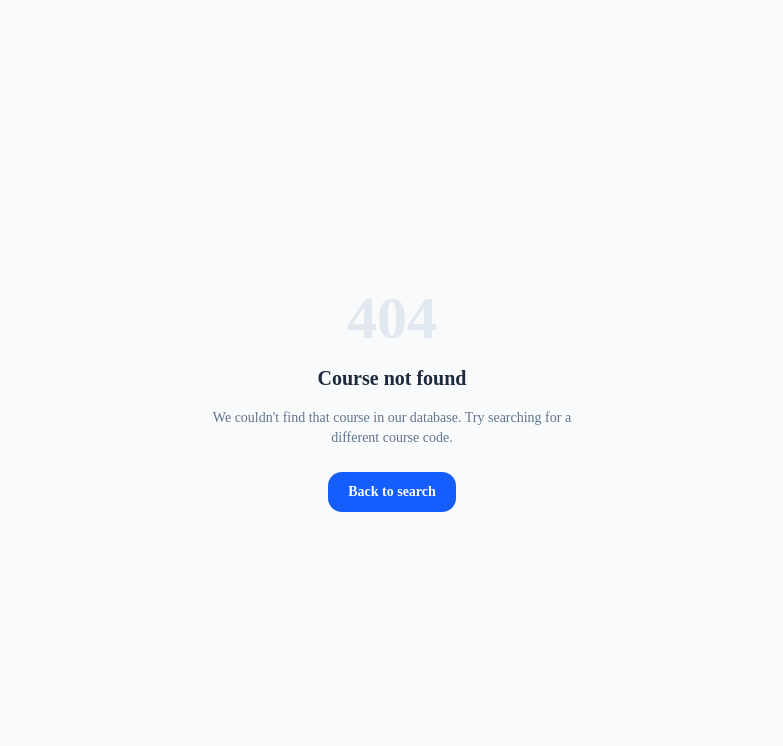
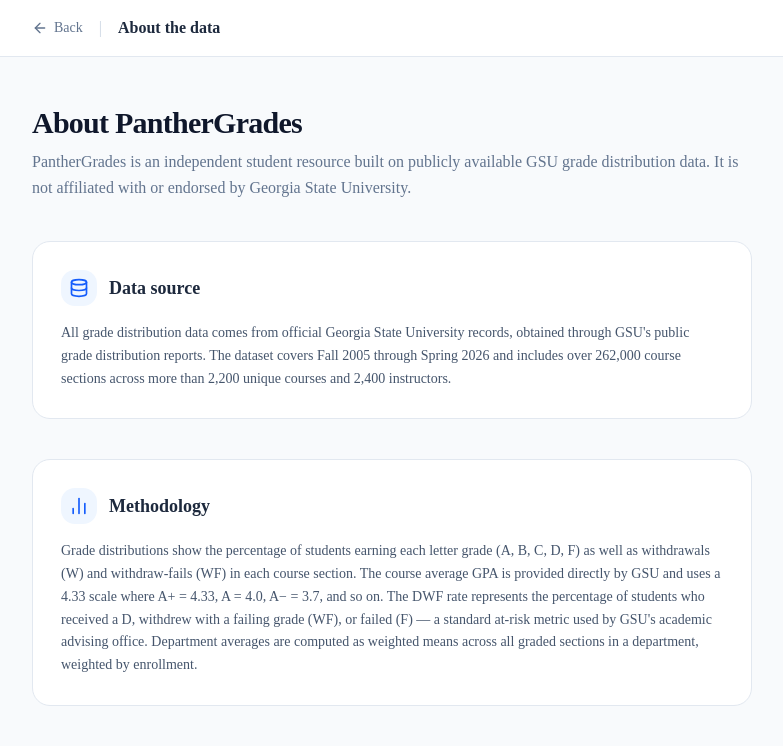
Before and after one commit to DebraBeat/PantherGrades, a Next.js app in the folder web/: page /about in a window 1280 px wide. Before the commit this address had no page. Shown: the top 746 px of the page, without its empty margins (248-1031 px from the left). Built offline with nearby package versions, Linux system fonts and the light colour scheme.

Commit message:
feat: about page, data source banner on course pages, about section on home

```diff
--- /dev/null
+++ b/web/app/about/page.tsx
@@ -0,0 +1,83 @@
+import Link from "next/link";
+import { ArrowLeft, Database, BarChart2, AlertTriangle, RefreshCw } from "lucide-react";
+
+const SECTIONS = [
+  {
+    icon: Database,
+    title: "Data source",
+    content: `All grade distribution data comes from official Georgia State University records, obtained through GSU's public grade distribution reports. The dataset covers Fall 2005 through Spring 2026 and includes over 262,000 course sections across more than 2,200 unique courses and 2,400 instructors.`,
+  },
+  {
+    icon: BarChart2,
+    title: "Methodology",
+    content: `Grade distributions show the percentage of students earning each letter grade (A, B, C, D, F) as well as withdrawals (W) and withdraw-fails (WF) in each course section. The course average GPA is provided directly by GSU and uses a 4.33 scale where A+ = 4.33, A = 4.0, A− = 3.7, and so on. The DWF rate represents the percentage of students who received a D, withdrew with a failing grade (WF), or failed (F) — a standard at-risk metric used by GSU's academic advising office. Department averages are computed as weighted means across all graded sections in a department, weighted by enrollment.`,
+  },
+  {
+    icon: AlertTriangle,
+    title: "Limitations",
+    content: `This data is aggregate only — no individual student records are used or displayed. Grade distributions reflect many interacting factors including course difficulty, student preparation, section size, semester timing, and instructional format (in-person vs. online). A low average GPA does not necessarily indicate poor teaching, and a high average GPA does not necessarily indicate an easy course. Comparisons between courses in different departments should be made with caution. This data is intended as one of many tools to inform enrollment decisions, not as a definitive evaluation of any course or instructor.`,
+  },
+  {
+    icon: RefreshCw,
+    title: "Updates",
+    content: `The dataset is updated each semester when GSU releases new grade distribution reports, typically 6–8 weeks after the end of the semester. Course titles are sourced from the GSU course catalog. Some courses in the grade distribution data may not appear in the current catalog if they have been discontinued or renamed.`,
+  },
+];
+
+export default function AboutPage() {
+  return (
+    <main className="min-h-screen bg-slate-50">
+      <div className="bg-white border-b border-slate-200">
+        <div className="max-w-3xl mx-auto px-6 py-4 flex items-center gap-4">
+          <Link
+            href="/"
+            className="flex items-center gap-1.5 text-sm text-slate-500 hover:text-slate-800 transition-colors"
+          >
+            <ArrowLeft className="w-4 h-4" />
+            Back
+          </Link>
+          <span className="text-slate-300">|</span>
+          <span className="font-semibold text-slate-800">About the data</span>
+        </div>
+      </div>
+
+      <div className="max-w-3xl mx-auto px-6 py-12 flex flex-col gap-10">
+        <div>
+          <h1 className="text-3xl font-extrabold text-slate-900 tracking-tight">
+            About PantherGrades
+          </h1>
+          <p className="text-slate-500 mt-2 leading-relaxed">
+            PantherGrades is an independent student resource built on publicly
+            available GSU grade distribution data. It is not affiliated with or
+            endorsed by Georgia State University.
+          </p>
+        </div>
+
+        {SECTIONS.map(({ icon: Icon, title, content }) => (
+          <div key={title} className="bg-white rounded-2xl border border-slate-200 p-7 flex flex-col gap-4">
+            <div className="flex items-center gap-3">
+              <div className="w-9 h-9 rounded-xl bg-blue-50 flex items-center justify-center flex-shrink-0">
+                <Icon className="w-5 h-5 text-blue-600" />
+              </div>
+              <h2 className="text-lg font-bold text-slate-800">{title}</h2>
+            </div>
+            <p className="text-slate-600 leading-relaxed text-sm">{content}</p>
+          </div>
+        ))}
+
+        <div className="bg-amber-50 border border-amber-200 rounded-2xl p-6 text-sm text-amber-800 leading-relaxed">
+          <strong>Note:</strong> Grade distributions are a snapshot of historical outcomes, not a prediction of your personal performance. Many students succeed in courses with high DWF rates, and many struggle in courses with high average GPAs. Use this data alongside your advisor&apos;s guidance, course reviews, and your own academic preparation.
+        </div>
+      </div>
+
+      <footer className="border-t border-slate-200 mt-8">
+        <div className="max-w-3xl mx-auto px-6 py-6 text-xs text-slate-400 text-center">
+          Data sourced from official GSU grade distribution records · 2005–2026 ·{" "}
+          <Link href="/" className="hover:text-slate-600 underline">
+            Back to search
+          </Link>
+        </div>
+      </footer>
+    </main>
+  );
+}
--- a/web/app/course/[code]/page.tsx
+++ b/web/app/course/[code]/page.tsx
@@ -3,6 +3,7 @@ import Link from "next/link";
 import { ArrowLeft, Users, BookOpen, Wifi, Building2 } from "lucide-react";
 import { api, Section } from "@/lib/api";
 import StatCard from "@/components/StatCard";
+import DataSourceBanner from "@/components/DataSourceBanner";
 import GradeChart from "@/components/GradeChart";
 import TrendChart from "@/components/TrendChart";
 
@@ -216,11 +217,8 @@ export default async function CoursePage({ params }: Props) {
           </div>
         </div>
 
-        {/* Disclaimer */}
-        <p className="text-xs text-slate-400 text-center pb-4">
-          Grade distributions reflect many factors including course difficulty, student preparation,
-          and section size. Use alongside other resources when making enrollment decisions.
-        </p>
+        {/* Data source banner */}
+        <DataSourceBanner />
       </div>
     </main>
   );
--- a/web/app/page.tsx
+++ b/web/app/page.tsx
@@ -100,10 +100,32 @@ export default async function HomePage() {
         </section>
       )}
 
+      {/* About the data */}
+      <section className="max-w-4xl mx-auto px-6 pb-12">
+        <div className="bg-white rounded-2xl border border-slate-200 p-6 flex flex-col sm:flex-row items-start sm:items-center justify-between gap-4">
+          <div className="flex flex-col gap-1">
+            <h3 className="font-semibold text-slate-800 text-sm">About the data</h3>
+            <p className="text-xs text-slate-500 max-w-lg leading-relaxed">
+              All data comes from official GSU grade distribution records covering Fall 2005–Spring 2026.
+              Aggregate only — no individual student records. GPA uses a 4.33 scale.
+            </p>
+          </div>
+          <Link
+            href="/about"
+            className="flex-shrink-0 text-sm font-semibold text-blue-600 hover:text-blue-700 underline transition-colors"
+          >
+            Learn more →
+          </Link>
+        </div>
+      </section>
+
       {/* Footer */}
       <footer className="border-t border-slate-200">
         <div className="max-w-4xl mx-auto px-6 py-8 flex flex-col sm:flex-row justify-between items-center gap-2 text-xs text-slate-400">
-          <span>© {new Date().getFullYear()} PantherGrades</span>
+          <div className="flex items-center gap-4">
+            <span>© {new Date().getFullYear()} PantherGrades</span>
+            <Link href="/about" className="hover:text-slate-600 underline transition-colors">About the data</Link>
+          </div>
           <span>
             Grade distributions reflect many factors. Use alongside other
             resources when making enrollment decisions.
--- /dev/null
+++ b/web/components/DataSourceBanner.tsx
@@ -0,0 +1,17 @@
+import Link from "next/link";
+import { Info } from "lucide-react";
+
+export default function DataSourceBanner() {
+  return (
+    <div className="flex items-start gap-3 bg-slate-50 border border-slate-200 rounded-xl px-4 py-3 text-xs text-slate-500">
+      <Info className="w-4 h-4 text-slate-400 flex-shrink-0 mt-0.5" />
+      <p className="leading-relaxed">
+        Data from <a href="https://dssapex.gsu.edu/ords/f?p=140:1::::NO">official GSU grade distribution records</a>· 2005–2026 · Aggregate only — no individual student records.
+        GPA uses a 4.30 scale. DWF rate = % of students with D, WF, or F.{" "}
+        <Link href="/about" className="underline hover:text-slate-700 transition-colors">
+          Learn more
+        </Link>
+      </p>
+    </div>
+  );
+}
```
